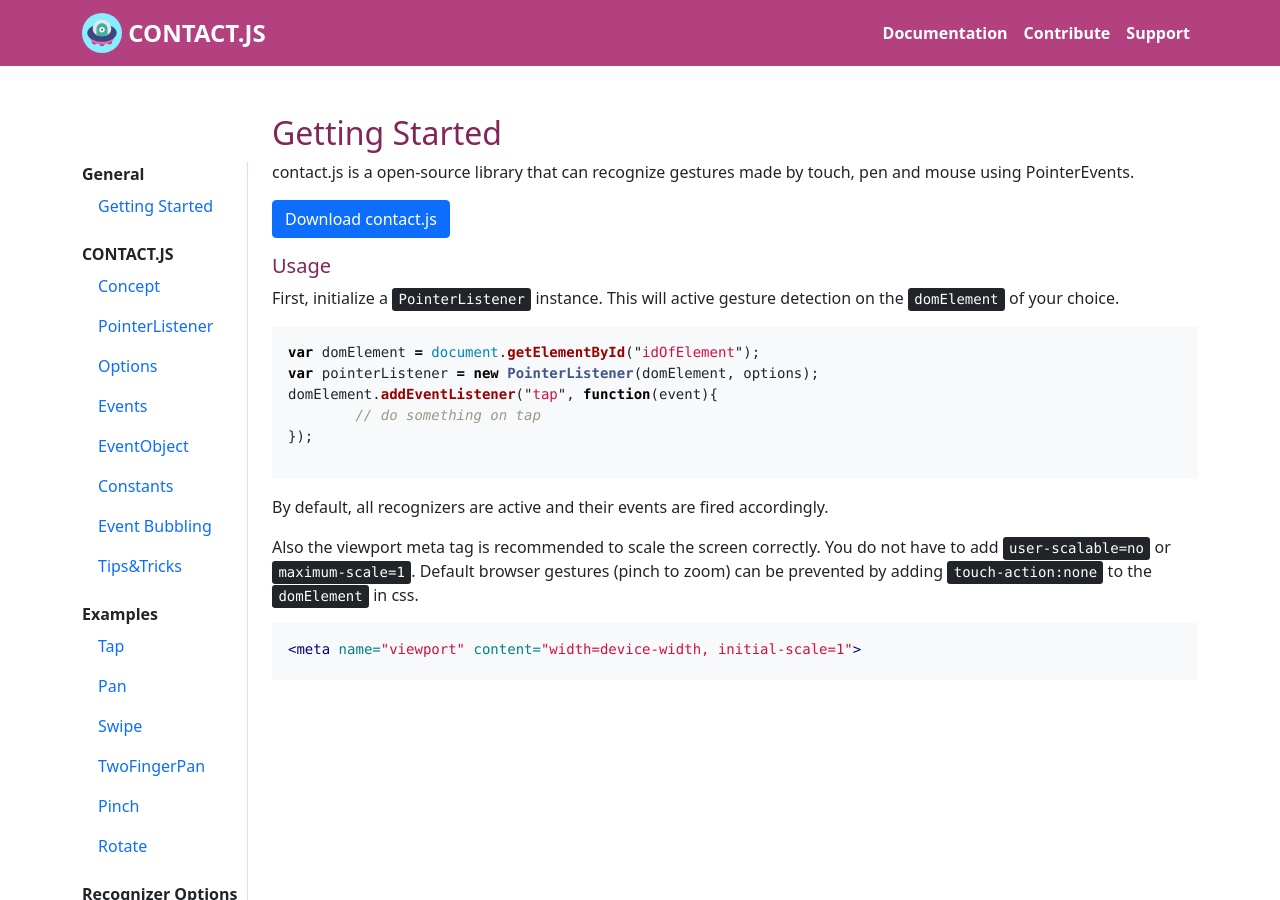
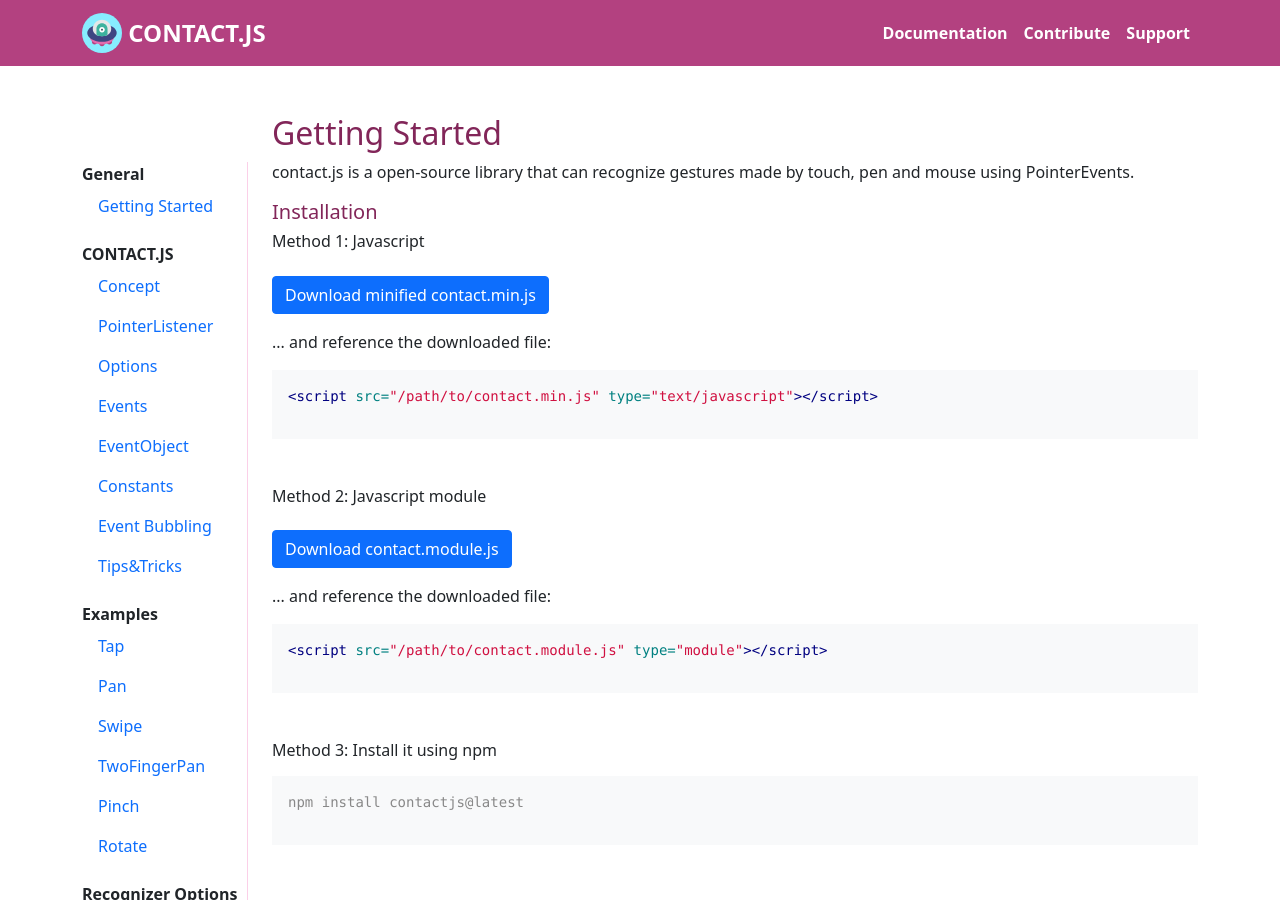
Before and after one commit to biodiv/contactjs, a Jekyll site: the page built from docs/documentation/general.html, in a window 1280 px wide and 900 px high. Built offline with Jekyll 4.4.1, drawn with Linux system fonts in a browser that asks for light colours.

```diff
--- a/docs/documentation/contact-js.html
+++ b/docs/documentation/contact-js.html
@@ -71,6 +71,11 @@
 								<th scope="row">tap</th>
 								<td>Tap</td>
 								<td>fired after pointerUp</td>
+							</tr>
+							<tr>
+								<th scope="row">press</th>
+								<td>Press</td>
+								<td>fired if pointerDown stays at the same position for a longer time</td>
 							</tr>
 							<tr>
 								<th scope="row">panstart</th>
--- a/docs/documentation/general.html
+++ b/docs/documentation/general.html
@@ -19,9 +19,47 @@
 						contact.js is a open-source library that can recognize gestures made by touch, pen and mouse using PointerEvents.
 					</div>
 					<div class="py-3">
-						<a href="https://biodiv.github.io/contactjs/assets/js/contact.min.js" class="btn btn-primary" download>Download contact.js</a>
+						<h5>Installation</h5>
+
+						<div>
+							<h6>Method 1: Javascript</h6>
+
+							<div class="py-3">
+								<a href="https://biodiv.github.io/contactjs/assets/js/contact.min.js" class="btn btn-primary" download>Download minified contact.min.js</a>
+							</div>
+							... and reference the downloaded file:
+							<div class="bg-light p-3 mt-3">
+{% highlight html %}
+<script src="/path/to/contact.min.js" type="text/javascript"></script>
+{% endhighlight %}
+							</div>
+						</div>
+
+						<div class="mt-5">
+							<h6>Method 2: Javascript module</h6>
+
+							<div class="py-3">
+								<a href="https://biodiv.github.io/contactjs/assets/js/contact.module.js" class="btn btn-primary" download>Download contact.module.js</a>
+							</div>
+							... and reference the downloaded file:
+							<div class="bg-light p-3 mt-3">
+{% highlight html %}
+<script src="/path/to/contact.module.js" type="module"></script>
+{% endhighlight %}
+							</div>
+						</div>
+
+						<div class="mt-5">
+							<h6>Method 3: Install it using npm</h6>
+
+							<div class="bg-light p-3 mt-3">
+{% highlight console %}
+npm install contactjs@latest
+{% endhighlight %}
+							</div>
+						</div>
 					</div>
-					<div>
+					<div class="mt-5">
 						<h5>Usage</h5>
 						First, initialize a <kbd>PointerListener</kbd> instance. This will active gesture detection on the <kbd>domElement</kbd> of your choice.
 						<div class="bg-light p-3 mt-3">
```
Also changed, not shown: docs/assets/js/contact.js (+157 -8 lines), docs/assets/js/contact.module.js (+159 -10 lines), docs/assets/js/contact.min.js.
